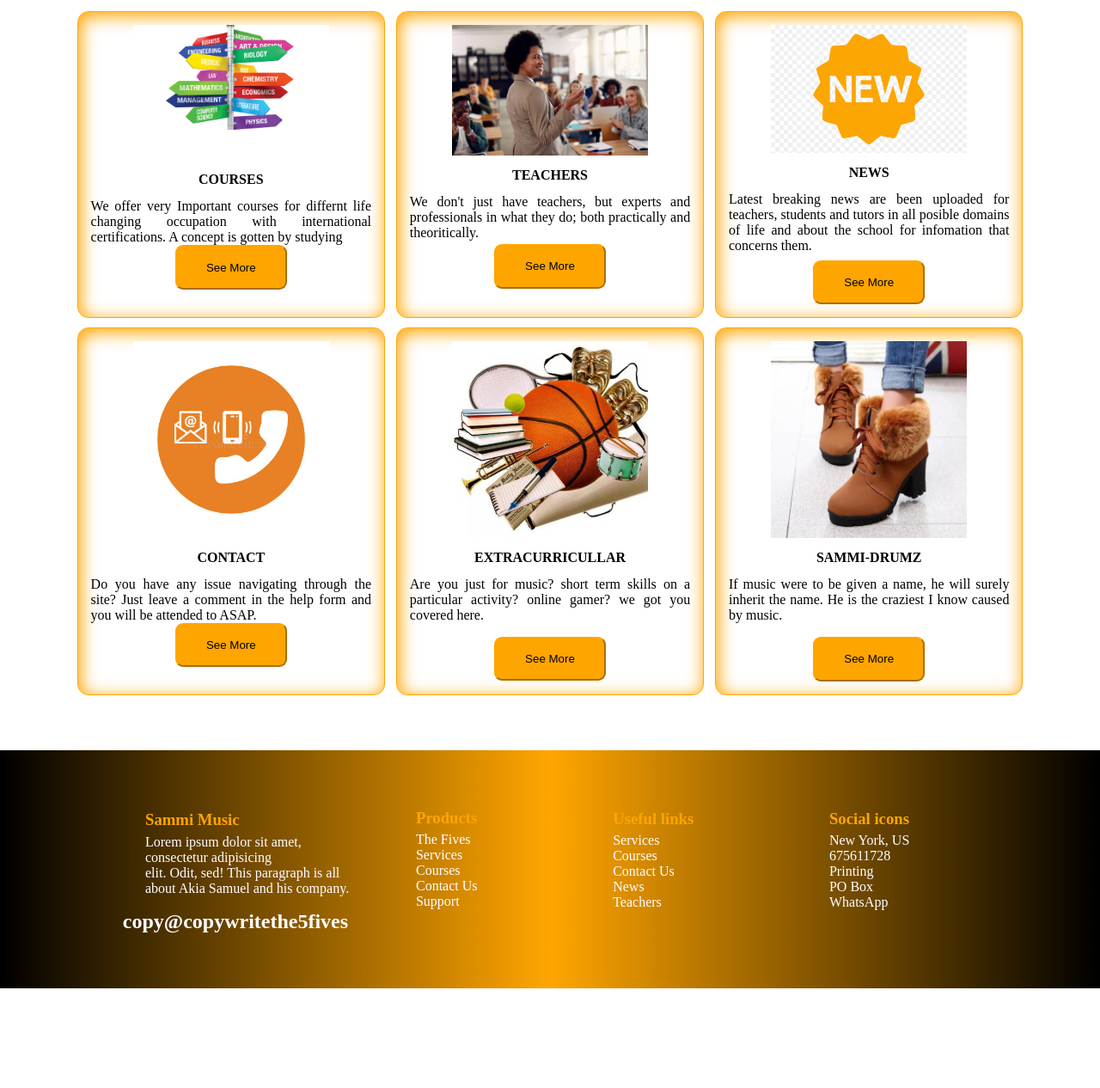
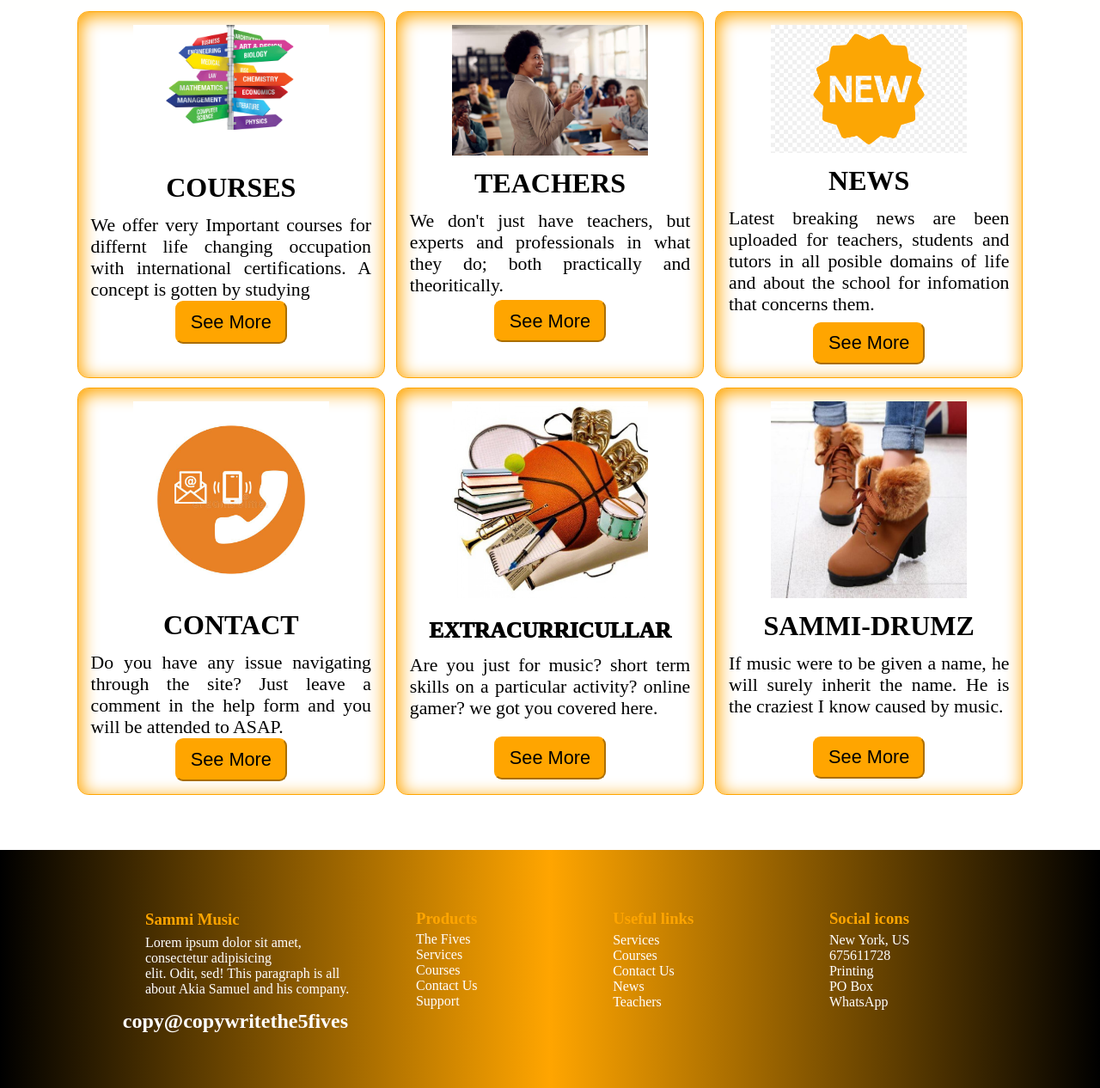
Before and after one commit to Sammi-Drums/Site-7, a PHP site: page / in a window 1280 px wide. Shown: the part 475-1741 px from the top of the page at 86% size. Before the commit the page ends 1625 px from the top, so only its background shows below. Run offline with PHP 8.4, Linux system fonts and the light colour scheme.

Commit message:
HomeTouch

```diff
--- a/CSS/Services.css
+++ b/CSS/Services.css
@@ -205,6 +205,8 @@ h3:hover{
 }
 .card1 p{
     text-align: justify;
+    font-size: 1.6vw;
+
 }
 .card1 img{
     border-radius: 50vw;
@@ -246,6 +248,7 @@ h3:hover{
 }
 .card2 p{
     text-align: justify;
+    font-size: 1.6vw;
 }
 .card2 img{
     border-radius: 50vw;
@@ -286,6 +289,7 @@ h3:hover{
 }
 .card3 p{
     text-align: justify;
+    font-size: 1.6vw;
 }
 .card3 img{
     border-radius: 50vw;
--- a/CSS/Style.css
+++ b/CSS/Style.css
@@ -23,6 +23,7 @@
     margin-top: -2%;
     margin-left: -50%;
 }
+/* $%^&*()(*&^%$ */
 .topic h2{
     text-transform: uppercase;
 }
@@ -47,10 +48,10 @@
 .card1 button{
     border-radius: 9px;
     width: 40%;
-    padding: 5%;
+    padding: 3%;
     background-color: orange;
     border-color: orange;
-
+    font-size: 1.7vw;
 }
 .card1 button:hover{
     background-color: white;
@@ -62,6 +63,7 @@
      margin-bottom: 4%;
      text-transform: uppercase;
     font-weight: 800;
+    font-size: 2.5vw;
 }
 .card1 h4:hover{
     text-decoration: underline;
@@ -69,6 +71,7 @@
 }
 .card1 p{
     text-align: justify;
+    font-size: 1.7vw;
 }
 .card2{
     flex: 33.3%;
@@ -82,10 +85,11 @@
 .card2 button{
     border-radius: 9px;
     width: 40%;
-    padding: 5%;
+    padding: 3%;
     background-color: orange;
     border-color: orange;
     margin-top: .5vh;
+    font-size: 1.7vw;
 }
 .card2 button:hover{
     background-color: white;
@@ -97,6 +101,7 @@
     margin-bottom: 4%;
     text-transform: uppercase;
     font-weight: 800;
+    font-size: 2.5vw;
 }
 .card2 h4:hover{
     text-decoration: underline;
@@ -104,6 +109,7 @@
 }
 .card2 p{
     text-align: justify;
+    font-size: 1.7vw;
 }
 .card3{
     border: 1px solid orange;
@@ -116,10 +122,11 @@
 .card3 button{
     border-radius: 9px;
     width: 40%;
-    padding: 5%;
+    padding: 3%;
     background-color: orange;
     border-color: orange;
     margin-top: 1vh;
+    font-size: 1.7vw;
 
 }
 .card3 button:hover{
@@ -132,6 +139,7 @@
     margin-bottom: 4%;
     text-transform: uppercase;
     font-weight: 800;
+    font-size: 2.5vw;
 }
 .card3 h4:hover{
     text-decoration: underline;
@@ -139,6 +147,7 @@
 }
 .card3 p{
     text-align: justify;
+    font-size: 1.7vw;
 }
 
 
@@ -161,9 +170,10 @@
 .card11 button{
     border-radius: 9px;
     width: 40%;
-    padding: 5%;
+    padding: 3%;
     background-color: orange;
     border-color: orange;
+    font-size: 1.7vw;
 
 }
 .card11 button:hover{
@@ -176,6 +186,7 @@
      margin-bottom: 4%;
      text-transform: uppercase;
     font-weight: 800;
+    font-size: 2.5vw;
 }
 .card11 h4:hover{
     text-decoration: underline;
@@ -183,6 +194,7 @@
 }
 .card11 p{
     text-align: justify;
+    font-size: 1.7vw;
 }
 .card21{
     flex: 33.3%;
@@ -196,10 +208,11 @@
 .card21 button{
     border-radius: 9px;
     width: 40%;
-    padding: 5%;
+    padding: 3%;
     background-color: orange;
     border-color: orange;
-    margin-top: 2vh;
+    margin-top: 2.5vh;
+    font-size: 1.7vw;
 }
 .card21 button:hover{
     background-color: white;
@@ -207,10 +220,11 @@
 }
 .card21 h4{
     text-align: center;
-    margin-top: 3%;
+    margin-top: 6%;
     margin-bottom: 4%;
     text-transform: uppercase;
-    font-weight: 800;
+    font-weight: 1000;
+    font-size: 2vw;
 }
 .card21 h4:hover{
     text-decoration: underline;
@@ -218,6 +232,7 @@
 }
 .card21 p{
     text-align: justify;
+    font-size: 1.7vw;
 }
 .card31{
     border: 1px solid orange;
@@ -230,10 +245,11 @@
 .card31 button{
     border-radius: 9px;
     width: 40%;
-    padding: 5%;
+    padding: 3%;
     background-color: orange;
     border-color: orange;
-    margin-top: 2vh;
+    margin-top: 2.7vh;
+    font-size: 1.7vw;
 }
 .card31 button:hover{
     background-color: white;
@@ -245,6 +261,7 @@
     margin-bottom: 4%;
     text-transform: uppercase;
     font-weight: 800;
+    font-size: 2.5vw;
 }
 .card31 h4:hover{
     text-decoration: underline;
@@ -252,6 +269,7 @@
 }
 .card31 p{
     text-align: justify;
+    font-size: 1.7vw;
 }
 @media (max-width: 1024px) {
     .topic h2{
--- a/index.html
+++ b/index.html
@@ -6,7 +6,7 @@
     <meta name="viewport" content="width=device-width, initial-scale=1.0">
     <link rel="stylesheet" href="CSS/Style.css">
     <link rel="stylesheet" href="CSS/footer.css">
-    <title>Website 7</title>
+    <title>EE-LEARNING</title>
 </head>
 <body>
 <div>
```
